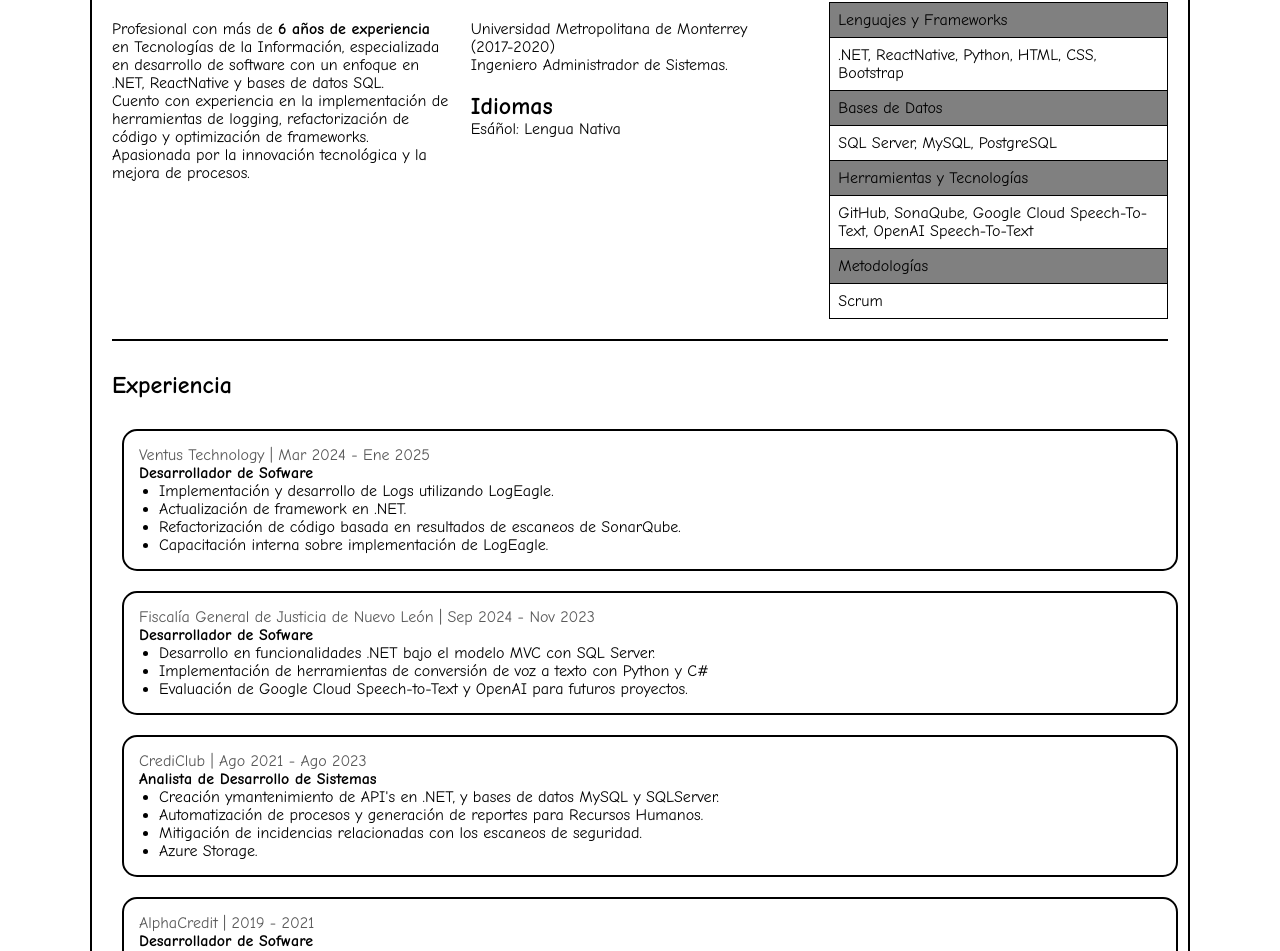
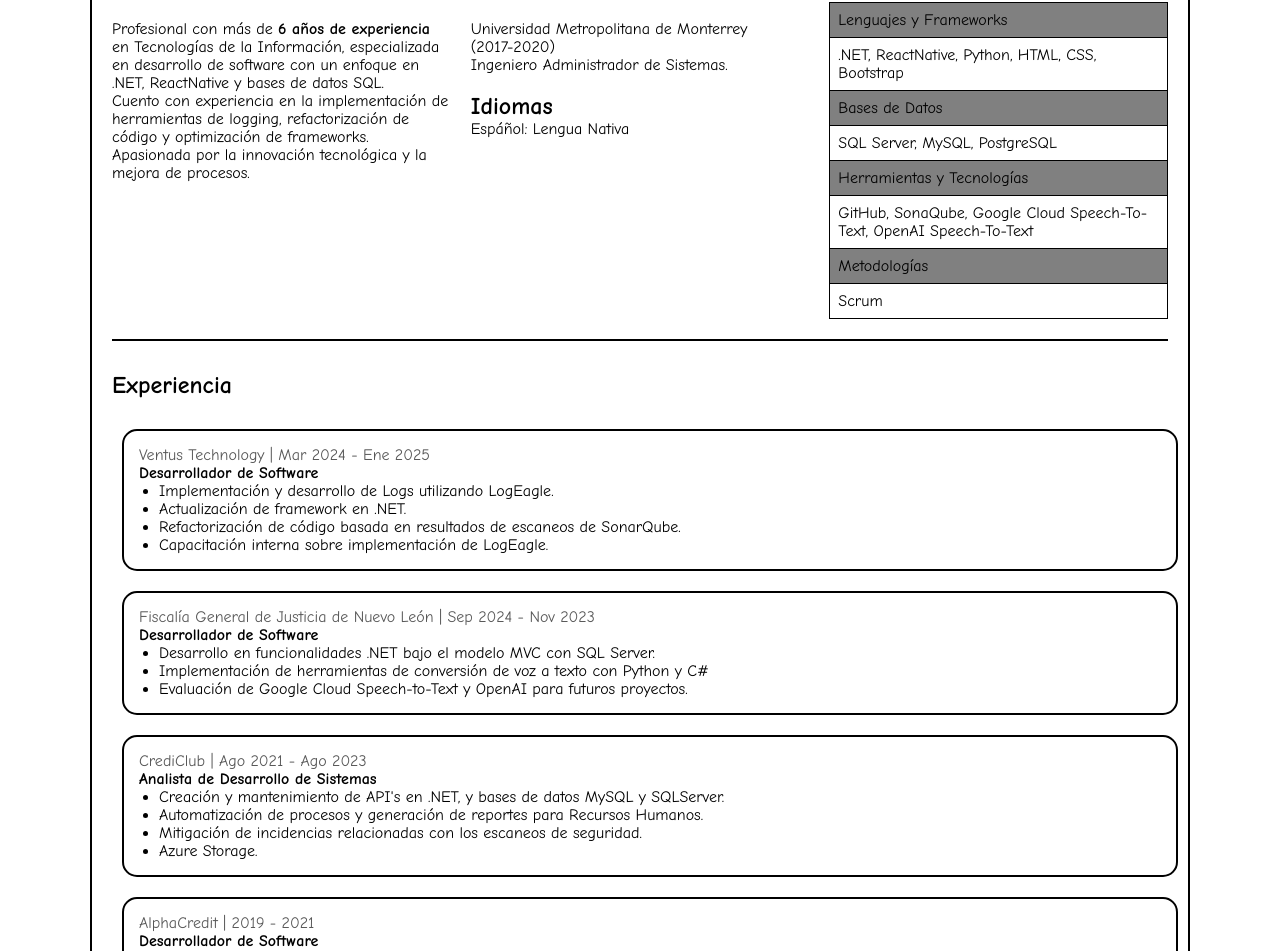
Before and after one commit to naylamartinezarredondo/iamnayla, a plain HTML site: page index.html in a window 1280 px wide. Shown: the part 334-1285 px from the top of the page. Drawn offline with Linux system fonts and the light colour scheme.

Commit message:
Update index.html

```diff
--- a/index.html
+++ b/index.html
@@ -46,7 +46,7 @@
         <p>Ingeniero Administrador de Sistemas.</p>
         <br>
         <h2>Idiomas</h2>
-        <p>Esáñol: Lengua Nativa</p>
+        <p>Espáñol: Lengua Nativa</p>
       </section>
 
       <section class="projects">
@@ -67,7 +67,7 @@
       <h2>Experiencia</h2>
       <div class="review-box">
         <span>Ventus Technology | Mar 2024 - Ene 2025</span>
-        <p><strong>Desarrollador de Sofware</strong></p>
+        <p><strong>Desarrollador de Software</strong></p>
         <ul>
           <li>Implementación y desarrollo de Logs utilizando LogEagle.</li>
           <li>Actualización de framework en .NET.</li>
@@ -77,7 +77,7 @@
       </div>
       <div class="review-box">
         <span>Fiscalía General de Justicia de Nuevo León | Sep 2024 - Nov 2023</span>
-        <p><strong>Desarrollador de Sofware</strong></p>
+        <p><strong>Desarrollador de Software</strong></p>
         <ul>
           <li>Desarrollo en funcionalidades .NET bajo el modelo MVC con SQL Server.</li>
           <li>Implementación de herramientas de conversión de voz a texto con Python y C#</li>
@@ -88,7 +88,7 @@
         <span>CrediClub | Ago 2021 - Ago 2023</span>
         <p><strong>Analista de Desarrollo de Sistemas</strong></p>
         <ul>
-          <li>Creación ymantenimiento de  API's en .NET, y bases de datos MySQL y SQLServer.</li>
+          <li>Creación y mantenimiento de  API's en .NET, y bases de datos MySQL y SQLServer.</li>
           <li>Automatización de procesos y generación de reportes para Recursos Humanos.</li>
           <li>Mitigación de incidencias relacionadas con los escaneos de seguridad.</li>
           <li>Azure Storage.</li>
@@ -96,7 +96,7 @@
       </div>
       <div class="review-box">
         <span>AlphaCredit | 2019 - 2021</span>
-        <p><strong>Desarrollador de Sofware</strong></p>
+        <p><strong>Desarrollador de Software</strong></p>
         <ul>
           <li>Desarrollo de nuevas funcionalidades en ReactNative y Python.</li>
           <li>Integración de seguridad en API's utilizando servicios de AWS.</li>
```
